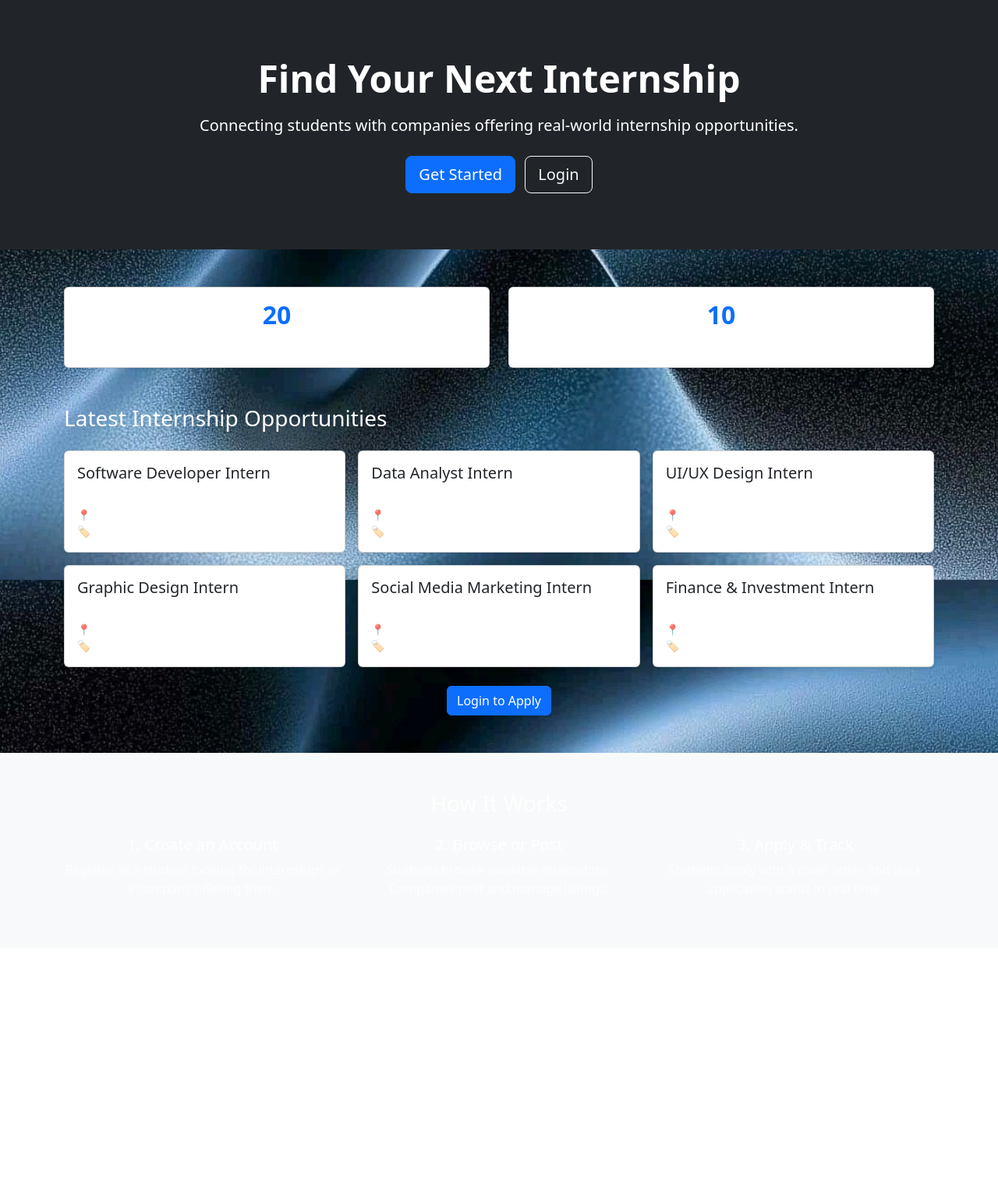
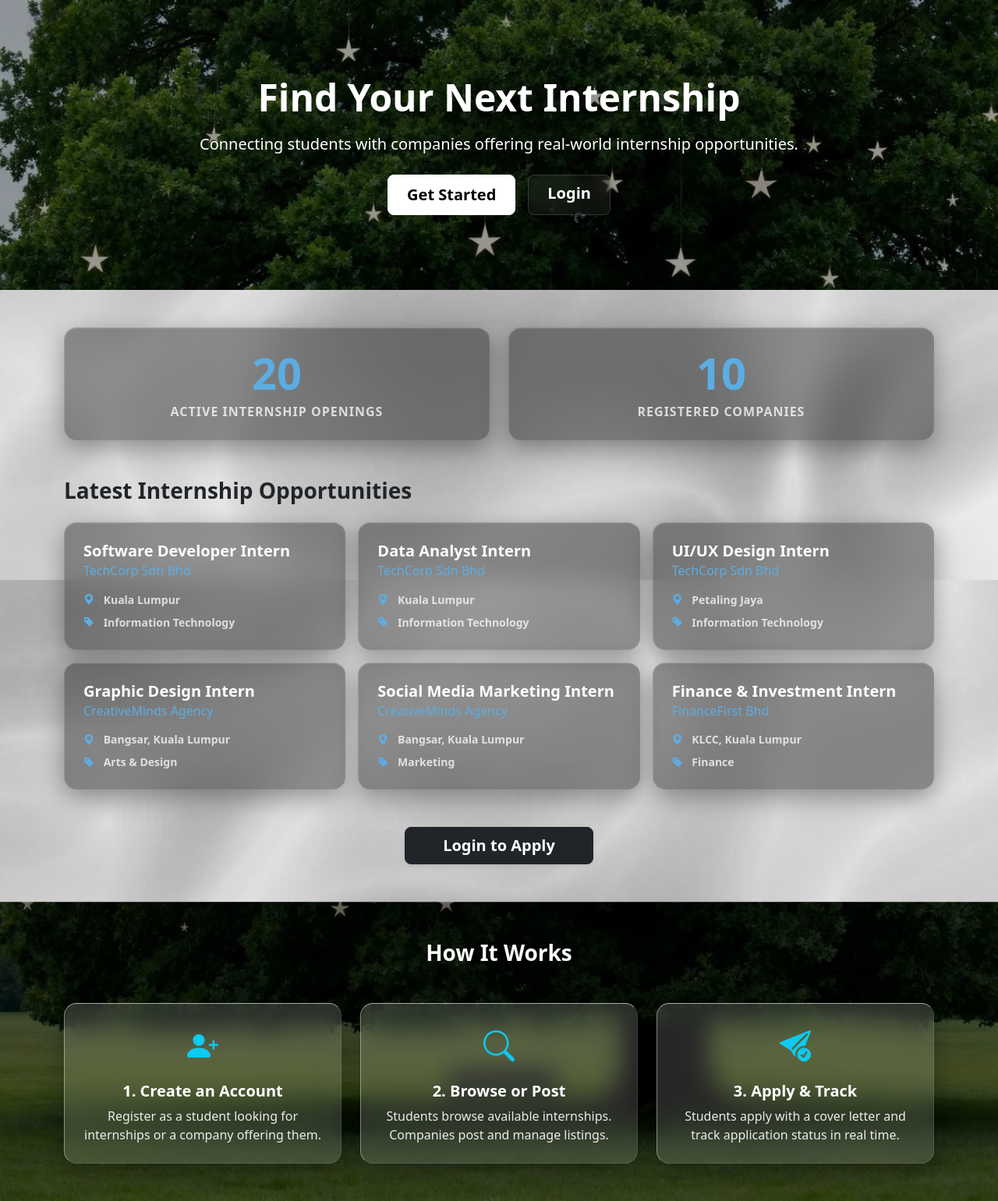
Before and after one commit to clis013/internship_tracker, a PHP site: page / in a window 1280 px wide. Shown: the part 56-1597 px from the top of the page at 78% size. Before the commit the page ends 1022 px from the top, so only its background shows below. Run offline with PHP 8.4, Linux system fonts and the light colour scheme; data comes from the database, SQL or seed files in the repository.

Commit message:
UI 22/6 Changes

```diff
--- a/assets/css/admin.css
+++ b/assets/css/admin.css
@@ -476,7 +476,7 @@ body.light-theme p.small {
 
 /* ── UNIVERSAL SUB-PAGE ACTIVATOR (This handles the Page_bg background) ── */
 body.light-theme {
-    background-image: url('../images/Page_bg.JPG.jpeg') !important;
+    background-image: url('../images/Page_bg.jpg?v=6') !important;
     background-color: #050505 !important;
     background-size: cover !important;
     background-position: center !important;
--- a/assets/css/company.css
+++ b/assets/css/company.css
@@ -210,7 +210,7 @@ body {
 
 /* ── SUB-PAGE THEME ACTIVATOR ── */
 body.light-theme {
-    background-image: url('../images/Page_bg.JPG.jpeg') !important;
+    background-image: url('../images/Page_bg.jpg?v=6') !important;
     background-color: #050505 !important;
     background-position: center center !important;
     background-size: cover !important;
--- a/assets/css/student.css
+++ b/assets/css/student.css
@@ -283,7 +283,7 @@ body {
 
 /* ── SUB-PAGE THEME ACTIVATOR ── */
 body.light-theme {
-    background-image: url('../images/Page_bg.JPG.jpeg') !important;
+    background-image: url('../images/Page_bg.jpg?v=6') !important;
     background-color: #050505 !important;
     background-position: center center !important;
     background-size: cover !important;
--- a/assets/css/style.css
+++ b/assets/css/style.css
@@ -8,6 +8,8 @@ forms
 tables
 modals
 */
+
+
 body {
     background-color: #f8f9fa;
 }
--- a/company/manage_jobs.php
+++ b/company/manage_jobs.php
@@ -187,7 +187,7 @@ $jobs = mysqli_stmt_get_result($stmt);
                                 <div class="text-muted" style="font-size: 0.75rem;">📍 <?= htmlspecialchars($job['location'] ?? '-') ?></div>
                             </div>
                             <div class="col-md-2 glass-row-text-secondary text-white-50">
-                                <?= htmlspecialchars($job['allowance'] ? '$' . $job['allowance'] . '/mo' : '-') ?>
+                                <?= htmlspecialchars($job['allowance'] ? 'RM' . $job['allowance'] . '/mo' : '-') ?>
                             </div>
                             <div class="col-md-1 my-1 my-md-0">
                                 <span class="badge badge-uniform bg-<?= $job['status'] === 'active' ? 'success' : 'secondary' ?>">
--- a/includes/header.php
+++ b/includes/header.php
@@ -6,22 +6,17 @@
     <meta name="viewport" content="width=device-width, initial-scale=1.0">
     <title>Internship Tracker</title>
 
-    <!-- Bootstrap 5 CSS -->
     <link href="https://cdn.jsdelivr.net/npm/bootstrap@5.3.0/dist/css/bootstrap.min.css" rel="stylesheet">
 
-    <!-- Bootstrap Icons -->
     <link rel="stylesheet" href="https://cdn.jsdelivr.net/npm/bootstrap-icons@1.11.3/font/bootstrap-icons.min.css">
 
-    <!-- Your custom CSS (loads after Bootstrap so it can override) -->
     <link href="/internship_tracker/assets/css/style.css" rel="stylesheet">
-    <link href="/internship_tracker/assets/css/admin.css" rel="stylesheet">
+    <link href="/internship_tracker/assets/css/admin.css?v=6" rel="stylesheet">
 
-    <!-- ADDED: Student Dashboard CSS -->
-    <link href="/internship_tracker/assets/css/student.css" rel="stylesheet">
+    <link href="/internship_tracker/assets/css/student.css?v=6" rel="stylesheet">
 
-    <!-- ADDED: Company Dashboard CSS -->
     <?php if (isset($_SESSION['role']) && $_SESSION['role'] === 'company'): ?>
-        <link href="/internship_tracker/assets/css/company.css" rel="stylesheet">
+        <link href="/internship_tracker/assets/css/company.css?v=6" rel="stylesheet">
     <?php endif; ?>
 </head>
 <body>
--- a/index.php
+++ b/index.php
@@ -28,55 +28,125 @@ $latest_jobs = mysqli_query($conn, "SELECT j.title, j.location, j.field, u.name
     ORDER BY j.created_at DESC LIMIT 6");
 ?>
 
-<!-- Hero Section -->
-<div class="bg-dark text-white py-5">
-    <div class="container text-center py-4">
+<style>
+    /* 1. The whole page background (White abstract waves) */
+    body.homepage {
+        background: url('assets/images/Homepage_bg.JPG.jpeg?v=1') no-repeat center center fixed !important;
+        background-size: cover !important;
+    }
+
+    /* 2. The Hero/Header background (Top of the tree) */
+    .hero-section {
+        background: url('assets/images/Hompage_header.JPG.jpeg?v=1') no-repeat center top !important;
+        background-size: cover !important;
+        box-shadow: inset 0 0 0 2000px rgba(0, 0, 0, 0.4);
+    }
+
+    /* 3. Bottom Section (Bottom of the tree & bench) */
+    .bottom-tree-section {
+        background: url('assets/images/Hompage_header.JPG.jpeg?v=1') no-repeat center bottom !important;
+        background-size: cover !important;
+        box-shadow: inset 0 0 0 2000px rgba(0, 0, 0, 0.6) !important;
+        color: #ffffff !important;
+    }
+
+    /* 4. DARK Glass for middle content boxes */
+    .dark-glass-card {
+        background: rgba(15, 15, 15, 0.40) !important; /* High opacity so it stays dark over white waves */
+        backdrop-filter: blur(16px) saturate(120%) !important;
+        -webkit-backdrop-filter: blur(16px) saturate(120%) !important;
+        border-top: 1px solid rgba(255, 255, 255, 0.25) !important;
+        border-left: 1px solid rgba(255, 255, 255, 0.15) !important;
+        border-right: 1px solid rgba(255, 255, 255, 0.05) !important;
+        border-bottom: 1px solid rgba(255, 255, 255, 0.05) !important;
+        border-radius: 16px !important;
+        box-shadow: 0 10px 32px 0 rgba(0, 0, 0, 0.35), inset 0 1px 2px rgba(255, 255, 255, 0.1) !important;
+        color: #ffffff !important;
+        transition: transform 0.3s ease, box-shadow 0.3s ease, background 0.3s ease;
+    }
+    .dark-glass-card:hover {
+        transform: translateY(-5px);
+        box-shadow: 0 15px 45px 0 rgba(0, 0, 0, 0.45), inset 0 1px 2px rgba(255, 255, 255, 0.2) !important;
+        background: rgba(15, 15, 15, 0.95) !important;
+    }
+
+    /* 5. LIGHT Glass for "How it Works" section */
+    .light-glass-card {
+        background: rgba(255, 255, 255, 0.15) !important; /* Bright frosty look */
+        backdrop-filter: blur(16px) saturate(120%) !important;
+        -webkit-backdrop-filter: blur(16px) saturate(120%) !important;
+        border-top: 1px solid rgba(255, 255, 255, 0.6) !important;
+        border-left: 1px solid rgba(255, 255, 255, 0.4) !important;
+        border-right: 1px solid rgba(255, 255, 255, 0.1) !important;
+        border-bottom: 1px solid rgba(255, 255, 255, 0.1) !important;
+        border-radius: 16px !important;
+        box-shadow: 0 8px 32px 0 rgba(0, 0, 0, 0.3) !important;
+        color: #ffffff !important;
+        transition: transform 0.3s ease, box-shadow 0.3s ease, background 0.3s ease;
+    }
+    .light-glass-card:hover {
+        transform: translateY(-5px);
+        box-shadow: 0 12px 40px 0 rgba(0, 0, 0, 0.4) !important;
+        background: rgba(255, 255, 255, 0.25) !important;
+    }
+
+    /* Force the footer to be transparent so the tree shows through */
+    body.homepage footer, body.homepage footer div {
+        background: transparent !important;
+        color: #ffffff !important;
+    }
+</style>
+
+<script>document.body.classList.add('homepage');</script>
+
+<div class="hero-section text-white py-5">
+    <div class="container text-center py-5">
         <h1 class="display-5 fw-bold mb-3">Find Your Next Internship</h1>
         <p class="lead mb-4">Connecting students with companies offering real-world internship opportunities.</p>
-        <a href="auth/register.php" class="btn btn-primary btn-lg me-2">Get Started</a>
-        <a href="auth/login.php" class="btn btn-outline-light btn-lg">Login</a>
+        <div class="d-flex justify-content-center gap-3">
+            <a href="auth/register.php" class="btn btn-glass-white btn-lg px-4" style="border-radius: 8px !important;">Get Started</a>
+            <a href="auth/login.php" class="btn btn-glass-secondary btn-lg px-4" style="border-radius: 8px !important;">Login</a>
+        </div>
     </div>
 </div>
 
-<!-- Stats -->
 <div class="container py-5">
     <div class="row text-center g-4 mb-5">
         <div class="col-md-6">
-            <div class="card shadow-sm h-100">
+            <div class="dark-glass-card shadow-sm h-100 p-4">
                 <div class="card-body">
-                    <h2 class="fw-bold text-primary"><?= (int)$jobs['total'] ?></h2>
-                    <p class="text-muted mb-0">Active Internship Openings</p>
+                    <h2 class="fw-bold mb-1" style="color: #5dade2 !important; font-size: 3.5rem;"><?= (int)$jobs['total'] ?></h2>
+                    <p class="text-white-50 mb-0 fw-bold text-uppercase" style="letter-spacing: 1px;">Active Internship Openings</p>
                 </div>
             </div>
         </div>
         <div class="col-md-6">
-            <div class="card shadow-sm h-100">
+            <div class="dark-glass-card shadow-sm h-100 p-4">
                 <div class="card-body">
-                    <h2 class="fw-bold text-primary"><?= (int)$companies['total'] ?></h2>
-                    <p class="text-muted mb-0">Registered Companies</p>
+                    <h2 class="fw-bold mb-1" style="color: #5dade2 !important; font-size: 3.5rem;"><?= (int)$companies['total'] ?></h2>
+                    <p class="text-white-50 mb-0 fw-bold text-uppercase" style="letter-spacing: 1px;">Registered Companies</p>
                 </div>
             </div>
         </div>
     </div>
 
-    <!-- Latest Internships -->
-    <h3 class="mb-4">Latest Internship Opportunities</h3>
+    <h3 class="mb-4 fw-bold text-dark">Latest Internship Opportunities</h3>
     <?php if (mysqli_num_rows($latest_jobs) === 0): ?>
-        <div class="alert alert-info">No internships posted yet. Check back soon!</div>
+        <div class="alert bg-transparent border border-dark text-dark fw-bold text-center py-4">No internships posted yet. Check back soon!</div>
     <?php else: ?>
         <div class="row g-3 mb-4">
             <?php while ($job = mysqli_fetch_assoc($latest_jobs)): ?>
                 <div class="col-md-6 col-lg-4">
-                    <div class="card h-100 shadow-sm">
-                        <div class="card-body">
-                            <h5 class="card-title"><?= htmlspecialchars($job['title']) ?></h5>
-                            <h6 class="card-subtitle mb-2 text-muted"><?= htmlspecialchars($job['company_name']) ?></h6>
-                            <ul class="list-unstyled small text-muted mb-0">
+                    <div class="dark-glass-card h-100 shadow-sm p-4">
+                        <div class="card-body p-0">
+                            <h5 class="card-title fw-bold text-white mb-1"><?= htmlspecialchars($job['title']) ?></h5>
+                            <h6 class="card-subtitle mb-3" style="color: #5dade2 !important;"><?= htmlspecialchars($job['company_name']) ?></h6>
+                            <ul class="list-unstyled small text-white-50 mb-0 fw-semibold">
                                 <?php if ($job['location']): ?>
-                                    <li>📍 <?= htmlspecialchars($job['location']) ?></li>
+                                    <li class="mb-2"><i class="bi bi-geo-alt-fill me-2" style="color: #5dade2;"></i> <?= htmlspecialchars($job['location']) ?></li>
                                 <?php endif; ?>
                                 <?php if ($job['field']): ?>
-                                    <li>🏷️ <?= htmlspecialchars($job['field']) ?></li>
+                                    <li><i class="bi bi-tag-fill me-2" style="color: #5dade2;"></i> <?= htmlspecialchars($job['field']) ?></li>
                                 <?php endif; ?>
                             </ul>
                         </div>
@@ -84,31 +154,43 @@ $latest_jobs = mysqli_query($conn, "SELECT j.title, j.location, j.field, u.name
                 </div>
             <?php endwhile; ?>
         </div>
-        <div class="text-center">
-            <a href="auth/login.php" class="btn btn-primary">Login to Apply</a>
+        <div class="text-center mt-5">
+            <a href="auth/login.php" class="btn btn-dark btn-lg px-5 py-2 shadow-sm fw-bold" style="border-radius: 8px !important;">Login to Apply</a>
         </div>
     <?php endif; ?>
 </div>
 
-<!-- How it works -->
-<div class="bg-light py-5">
+<div class="bottom-tree-section">
+    <div class="py-5" style="border-top: 1px solid rgba(255,255,255,0.2);">
         <div class="container">
-        <h3 class="text-center mb-4">How It Works</h3>
+            <h3 class="text-center mb-5 fw-bold text-white">How It Works</h3>
             <div class="row text-center g-4">
                 <div class="col-md-4">
-                <h5>1. Create an Account</h5>
-                <p class="text-muted">Register as a student looking for internships or a company offering them.</p>
+                    <div class="light-glass-card p-4 h-100">
+                        <div class="mb-3"><i class="bi bi-person-plus-fill fs-1 text-info"></i></div>
+                        <h5 class="fw-bold text-white">1. Create an Account</h5>
+                        <p class="text-white mb-0" style="opacity: 0.9;">Register as a student looking for internships or a company offering them.</p>
+                    </div>
                 </div>
                 <div class="col-md-4">
-                <h5>2. Browse or Post</h5>
-                <p class="text-muted">Students browse available internships. Companies post and manage listings.</p>
+                    <div class="light-glass-card p-4 h-100">
+                        <div class="mb-3"><i class="bi bi-search fs-1 text-info"></i></div>
+                        <h5 class="fw-bold text-white">2. Browse or Post</h5>
+                        <p class="text-white mb-0" style="opacity: 0.9;">Students browse available internships. Companies post and manage listings.</p>
+                    </div>
                 </div>
                 <div class="col-md-4">
-                <h5>3. Apply & Track</h5>
-                <p class="text-muted">Students apply with a cover letter and track application status in real time.</p>
+                    <div class="light-glass-card p-4 h-100">
+                        <div class="mb-3"><i class="bi bi-send-check-fill fs-1 text-info"></i></div>
+                        <h5 class="fw-bold text-white">3. Apply & Track</h5>
+                        <p class="text-white mb-0" style="opacity: 0.9;">Students apply with a cover letter and track application status in real time.</p>
+                    </div>
                 </div>
             </div>
         </div>
     </div>
 
+    <footer class="mt-auto">
         <?php include 'includes/footer.php'; ?>
+    </footer>
+</div>
```
Also changed, not shown: student/browse.php (+15 -20 lines), assets/images/Homepage_bg.JPG.jpeg (added), assets/images/Hompage_header.JPG.jpeg (added), assets/images/Page_bg.JPG.jpeg (deleted), assets/images/Page_bg.jpg (added). Lines whose indentation alone changed are shown as unchanged.
